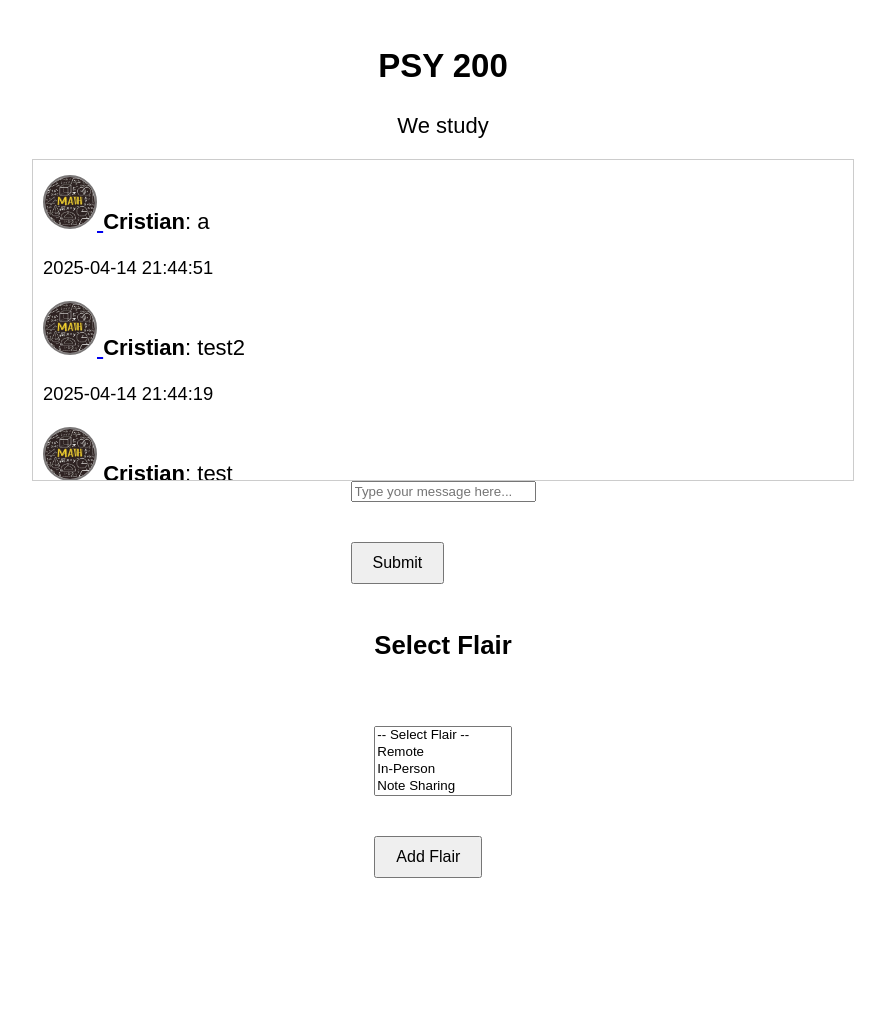
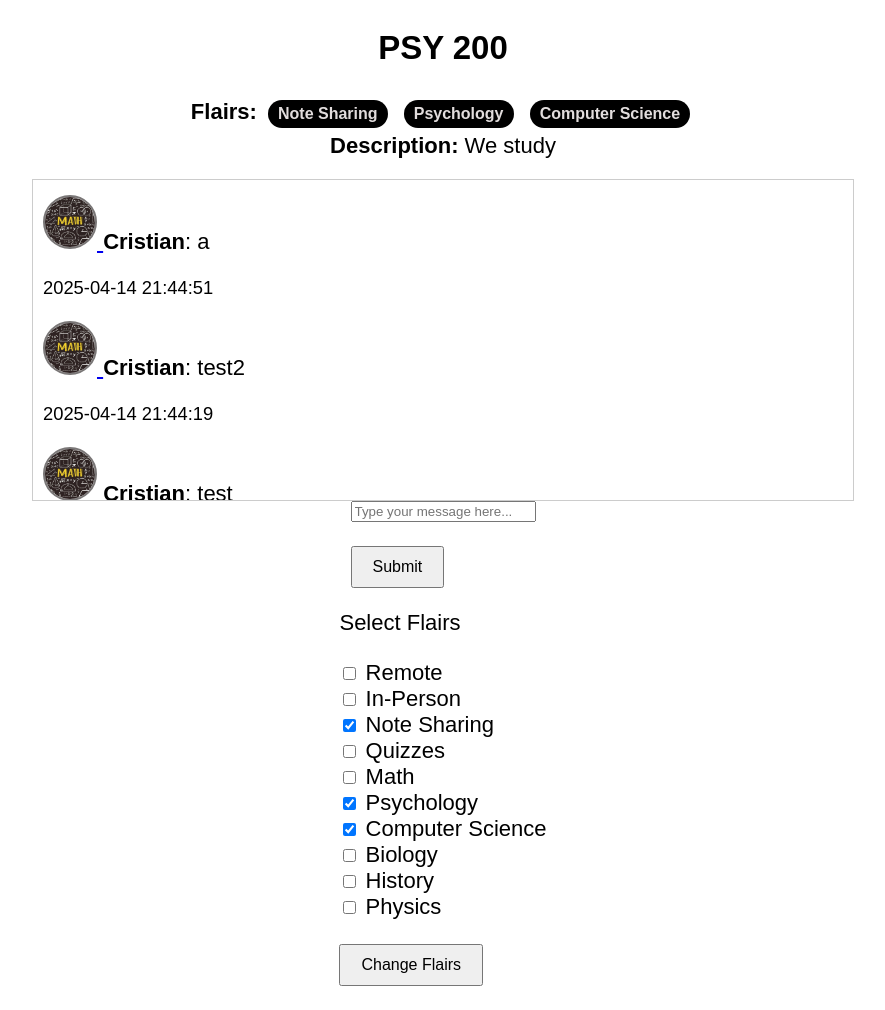
Before and after one commit to Cristian5505/StudyGroupApp, a Flask app: page /group/1 in a window 1280 px wide. Shown: the part 109-1119 px from the top of the page, without its empty margins (197-1082 px from the left). Before the commit the page ends 987 px from the top, so only its background shows below. Run offline with Flask 3, Linux system fonts and the light colour scheme; a user stored in the database is signed in.

Commit message:
multiple flairs may added and remove, improved search that can use flairs / description

```diff
--- a/app/__init__.py
+++ b/app/__init__.py
@@ -1,4 +1,5 @@
 from flask import Flask
+from sqlalchemy import or_
 from flask_sqlalchemy import SQLAlchemy
 from flask_login import LoginManager
 from dotenv import load_dotenv
--- a/app/forms.py
+++ b/app/forms.py
@@ -19,6 +19,31 @@ class CreateGroupForm(FlaskForm):
     description = TextAreaField('Description', validators=[DataRequired()])
     public = BooleanField('Public Group')
     flairs = SelectMultipleField('Select Flairs', choices=[
+            ('Remote', 'Remote'),
+            ('In-Person', 'In-Person'),
+            ('Note Sharing', 'Note Sharing'),
+            ('Quizzes', 'Quizzes'),
+            ('Math', 'Math'),
+            ('Psychology', 'Psychology'),
+            ('Computer Science', 'Computer Science'),
+            ('Biology', 'Biology'),
+            ('History', 'History'),
+            ('Physics', 'Physics')
+        ],
+        option_widget=CheckboxInput(),
+        widget=ListWidget(prefix_label=False)
+    )
+
+class InviteForm(FlaskForm):
+    username = StringField('Username', validators=[DataRequired()])
+    submit = SubmitField('Invite')
+
+class MessageForm(FlaskForm):
+    message = StringField('Message', validators=[DataRequired()])
+    submit = SubmitField('Send')
+
+class UpdateFlairsForm(FlaskForm):
+    flairs = SelectMultipleField('Select Flairs', choices=[
         ('Remote', 'Remote'),
         ('In-Person', 'In-Person'),
         ('Note Sharing', 'Note Sharing'),
@@ -29,13 +54,5 @@ class CreateGroupForm(FlaskForm):
         ('Biology', 'Biology'),
         ('History', 'History'),
         ('Physics', 'Physics')
-    ])
-    submit = SubmitField('Create Group')
-
-class InviteForm(FlaskForm):
-    username = StringField('Username', validators=[DataRequired()])
-    submit = SubmitField('Invite')
-
-class MessageForm(FlaskForm):
-    message = StringField('Message', validators=[DataRequired()])
-    submit = SubmitField('Send')
+    ], coerce=str)
+    submit = SubmitField('Update Flairs')
--- a/app/routes.py
+++ b/app/routes.py
@@ -1,4 +1,5 @@
 from flask import Flask, render_template, redirect, url_for, flash, session, request
+from sqlalchemy import or_
 from app.forms import *
 from app.models import *
 from app import db
@@ -6,6 +7,7 @@ from flask_login import FlaskLoginClient, LoginManager, login_user, logout_user,
 from werkzeug.security import generate_password_hash, check_password_hash
 import sys
 from app import *
+
 
 @app.route('/')
 def home():
@@ -33,10 +35,11 @@ def group(group_id):
         flash('Message sent!')
         return redirect(url_for('group', group_id=group.id))
 
-    selected_flairs = request.form.getlist('flairs')
-    if selected_flairs:
+    elif request.form.getlist('flairs'):
+        selected_flairs = request.form.getlist('flairs')
         group.flairs = ','.join(selected_flairs)
         db.session.commit()
+        return redirect(url_for('group', group_id=group.id))
 
     messages = Message.query.filter_by(group_id=group.id).order_by(Message.time.desc()).all()
     return render_template('group.html', group=group, messages=messages, form=form)
@@ -215,13 +218,21 @@ def create_group():
 @app.route('/join_group', methods=['GET', 'POST'])
 @login_required
 def join_group():
-    search_query = request.args.get('search', '')
-
-    public_groups = StudyGroup.query.filter( #case insensitive search, doesn't show groups user has joined already
+    search_query = request.args.get('search', '').strip()
+    #case insensitive search, doesn't show groups user has joined already and flairs and descriptions may be searched
+    base_query = StudyGroup.query.filter(
         StudyGroup.public == True,
-        StudyGroup.name.ilike(f'%{search_query}%'),
         ~StudyGroup.members.any(Member.user_id == current_user.id)
-    ).all()
+    )
+    if search_query:
+        base_query = base_query.filter(
+            or_(
+                StudyGroup.name.ilike(f'%{search_query}%'),
+                StudyGroup.description.ilike(f'%{search_query}%'),
+                StudyGroup.flairs.ilike(f'%{search_query}%')
+            )
+        )
+    public_groups = base_query.all()
 
     if request.method == 'POST':
         group_id = request.form.get('group_id')
@@ -235,10 +246,6 @@ def join_group():
         else:
             flash('This group is private and cannot be joined without an invitation.')
             return redirect(url_for('join_group'))
-    public_groups = StudyGroup.query.filter(
-        StudyGroup.public == True,
-        ~StudyGroup.members.any(Member.user_id == current_user.id)
-    ).all()
     return render_template('join_group.html', public_groups=public_groups)
 
 from flask import redirect, url_for, flash
--- a/app/static/styles.css
+++ b/app/static/styles.css
@@ -63,7 +63,7 @@ body {
 }
 
 .main {
-    padding: 20px;
+    padding: 2px;
     display: flex;
     flex-direction: column;
     align-items: center;
@@ -78,7 +78,7 @@ body {
 form {
     display: flex;
     flex-direction: column;
-    gap: 40px;
+    gap: 24px;
 }
 
 textarea {
@@ -98,12 +98,16 @@ button {
 
 .flair {
     display: inline-block;
-    color: red;
-    border: 2px solid black;
-    border-radius: 5px;
+    color: rgb(226, 221, 221);
+    border-radius: 16px;
     font-size: 16px;
     padding: 5px 10px;
     margin: 5px;
     font-weight: bold;
-    border-color: black;
+    background-color: black;
+
 }
+
+ul {
+    list-style-type: none;
+}
--- a/app/templates/group.html
+++ b/app/templates/group.html
@@ -4,7 +4,16 @@
 {% block content %}
    <body>
     <h2>{{ group.name }}</h2>
-        {{ group.description }}
+{% if group.flairs %}
+    <div><b>Flairs:</b>
+        {% for flair in group.flairs.split(',') %}
+            <span class="flair">{{ flair.strip() }}</span>
+        {% endfor %}
+    </div>
+{% endif %}
+
+    <div><b>Description: </b>    {{ group.description }} </div>
+
     <div class="feed">
         {% for message in messages %}
             <div class="message">
@@ -25,21 +34,32 @@
 
    {% if current_user.id == group.owner_id %}
    <form method="POST" action="{{ url_for('group', group_id=group.id) }}">
-       <h3 for="flairs">Select Flair</h3>
-       <select name="flairs" id="flairs" multiple>
-           <option value="">-- Select Flair --</option>
-           <option value="Remote">Remote</option>
-           <option value="In-Person">In-Person</option>
-           <option value="Note Sharing">Note Sharing</option>
-           <option value="Quizzes">Quizzes</option>
-           <option value="Math">Math</option>
-           <option value="Psychology">Psychology</option>
-           <option value="Computer Science">Computer Science</option>
-           <option value="Biology">Biology</option>
-           <option value="History">History</option>
-           <option value="Physics">Physics</option>
-       </select>
-       <button type="submit">Add Flair</button>
+
+    Select Flairs
+
+    <div>
+           <label><input type="checkbox" name="flairs" value="Remote"
+               {% if 'Remote' in group.flairs %}checked{% endif %}> Remote</label><br>
+           <label><input type="checkbox" name="flairs" value="In-Person"
+               {% if 'In-Person' in group.flairs %}checked{% endif %}> In-Person</label><br>
+           <label><input type="checkbox" name="flairs" value="Note Sharing"
+               {% if 'Note Sharing' in group.flairs %}checked{% endif %}> Note Sharing</label><br>
+           <label><input type="checkbox" name="flairs" value="Quizzes"
+               {% if 'Quizzes' in group.flairs %}checked{% endif %}> Quizzes</label><br>
+           <label><input type="checkbox" name="flairs" value="Math"
+               {% if 'Math' in group.flairs %}checked{% endif %}> Math</label><br>
+           <label><input type="checkbox" name="flairs" value="Psychology"
+               {% if 'Psychology' in group.flairs %}checked{% endif %}> Psychology</label><br>
+           <label><input type="checkbox" name="flairs" value="Computer Science"
+               {% if 'Computer Science' in group.flairs %}checked{% endif %}> Computer Science</label><br>
+           <label><input type="checkbox" name="flairs" value="Biology"
+               {% if 'Biology' in group.flairs %}checked{% endif %}> Biology</label><br>
+           <label><input type="checkbox" name="flairs" value="History"
+               {% if 'History' in group.flairs %}checked{% endif %}> History</label><br>
+           <label><input type="checkbox" name="flairs" value="Physics"
+               {% if 'Physics' in group.flairs %}checked{% endif %}> Physics</label><br>
+       </div>
+       <button type="submit">Change Flairs</button>
    </form>
-{% endif %}
+   {% endif %}
 {% endblock %}
```
Also changed, not shown: app/templates/create_group.html (+2 -14 lines), app/data.db.
